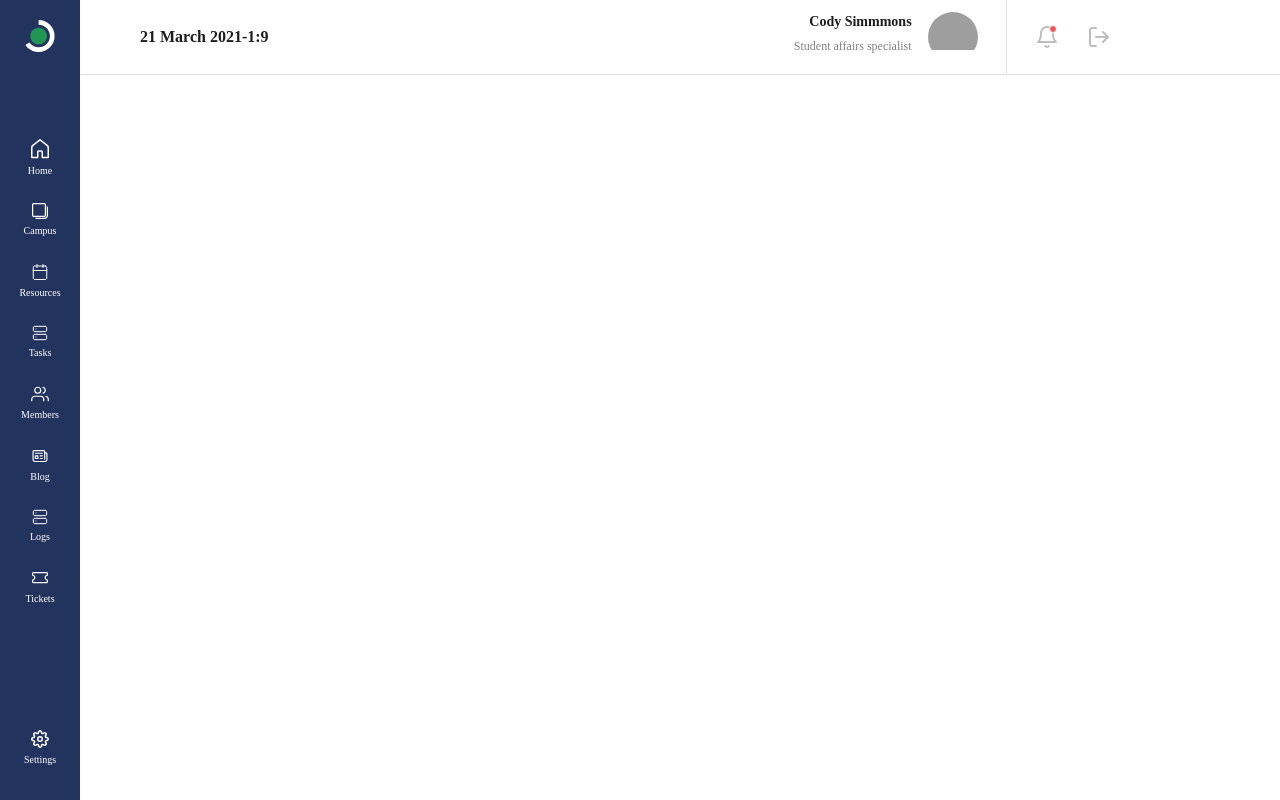
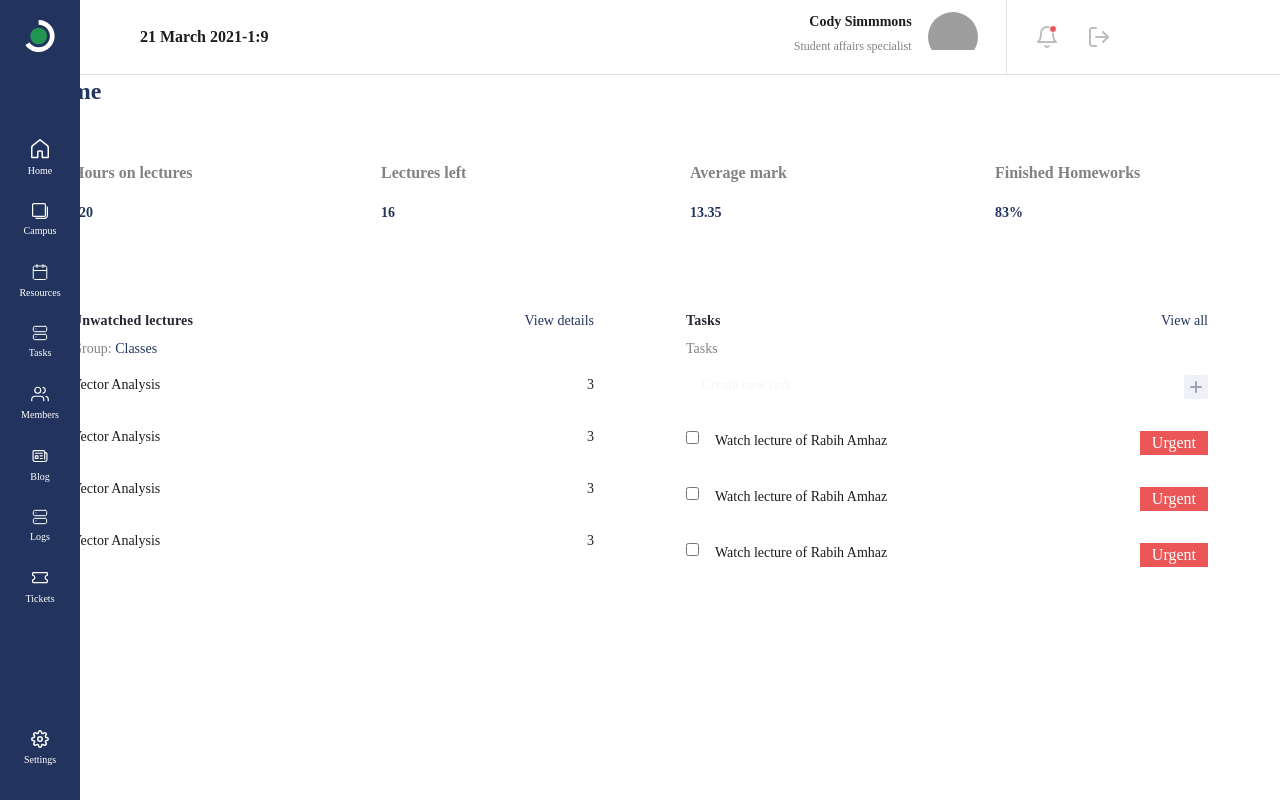
Before and after one commit to VirtuonUfaz/virtuonfront, a React (Create React App) app: page / in a window 1280 px wide. Built offline with nearby package versions, Linux system fonts and the light colour scheme; grey boxes are pictures that could not be loaded.

Commit message:
Some adjustments

```diff
--- a/src/components/Layout/Header/index.js
+++ b/src/components/Layout/Header/index.js
@@ -1,6 +1,6 @@
 import React from "react";
 import Notifications from "assets/notifications.svg";
-import Logout from "assets/logout.svg";
+import Logout from "../../../assets/logout.svg"
 import "./styles.scss";
 
 const Header = () => {
--- a/src/components/Layout/Rooms/Cards/Cards.css
+++ b/src/components/Layout/Rooms/Cards/Cards.css
@@ -6,6 +6,9 @@
     top: 232px; */
 
     /* Green 2 */
+    display: flex;
+    justify-content: space-between;
+    flex-wrap: wrap;
 
     background: #27AE60;
     border-radius: 2px 2px 0px 0px;
@@ -13,13 +16,15 @@
 
 .Card {
     /* Rectangle 117 */
+    /* left: 200px;
+    top: 250px; */
+
+
+
 
     /* position: absolute; */
     width: 160px;
     height: 121px;
-    left: 200px;
-    top: 250px;
-
     /* Gray 5 */
     border: 1px solid #E0E0E0;
     box-sizing: border-box;
@@ -30,7 +35,7 @@
 .Room_number {
     /* Date label */
 
-    position: absolute;
+    /* position: absolute; */
     width: 32px;
     height: 32px;
     /* right: 1008px;
@@ -54,13 +59,9 @@
 .Room_type {
     /* Date label */
 
-    position: absolute;
+    /* position: absolute; */
     width: 27px;
     height: 24px;
-    right:10px;
-    top:8px;
-    /* right: 896px;
-    top: calc(50% - 24px/2 - 288px); */
 
     /* 12 Regular */
     font-family: Averta;
@@ -79,14 +80,14 @@
 .Time {
     /* 15:00 - 16:00 */
 
-    position: absolute;
+    /* position: absolute; */
     width: 71px;
     height: 24px;
     /* left: 400px;
     top: 280px; */
 
-    top : 50px;
-    left: 5px;
+    /* top : 50px;
+    left: 5px; */
 
     /* 12 OVERLINE */
     font-family: Averta;
@@ -104,14 +105,14 @@
 .Info {
     /* Date label */
 
-    position: absolute;
+    /* position: absolute; */
     width: 27px;
     height: 16px;
     /* left: 500px;
     top: 285px; */
 
-    top: 55px;
-    right:5px;
+    /* top: 10px; */
+    /* right:5px; */
 
     /* 10 Tiny */
     font-family: Averta;
--- a/src/components/Layout/Rooms/Cards/Cards.js
+++ b/src/components/Layout/Rooms/Cards/Cards.js
@@ -8,9 +8,10 @@ const cards = (props) => {
 
     infos = (
         <div>
-            {props.infos.map(i => {
+            {props.infos.map((i,k) => {
+                console.log(i.time + "  " + i.info)
                 return (
-                    <div>
+                    <div key={k}>
                         <p className="Time">{i.time}</p>
                         <p className="Info">{i.info}</p>
                     </div>
--- a/src/views/App.tsx
+++ b/src/views/App.tsx
@@ -5,6 +5,7 @@ import Layout from "components/Layout";
 const Home = React.lazy(() => import("./Home"));
 const Login = React.lazy(() => import("./Login"));
 const Rooms = React.lazy(() => import("./Rooms"));
+const RoomsInside = React.lazy(() => import("./Rooms/RoomsInside/RoomsInside"));
 
 function App() {
   return (
@@ -14,9 +15,8 @@ function App() {
           <Layout>
             <Switch>
               <Route exact path="/" component={Home} />
-            </Switch>
-            <Switch>
               <Route exact path="/Rooms" component={Rooms} />
+              <Route exact path="/RoomsInside" component={RoomsInside} />
             </Switch>
           </Layout>
         </React.Suspense>
--- a/src/views/Home/index.js
+++ b/src/views/Home/index.js
@@ -1,7 +1,93 @@
-import React from "react";
+// import Plus from "assets/Icons/plus.svg";
+import Plus from "../../assets/plus.svg";
+// import { useState } from "react";
 
 const Home = () => {
-  return <div>Hi</div>;
+  const addTaskHander = () => {};
+  return (
+    <div className="py-10">
+      <h1 className="md-header">Home</h1>
+      <div className="flex gap-7 my-8">
+        <div className="border flex-1  rounded py-6 px-8 text-center">
+          <p className="text bold text-md text-gray mb-5">Hours on lectures</p>
+          <p className="text bold text-blue text-xxl text-secondary-font">
+            120
+          </p>
+        </div>
+        <div className="border flex-1  rounded py-6 px-8 text-center">
+          <p className="text bold text-md text-gray mb-5">Lectures left</p>
+          <p className="text bold text-blue text-xxl">16</p>
+        </div>
+        <div className="border flex-1  rounded py-6 px-8 text-center">
+          <p className="text bold text-md text-gray mb-5">Average mark</p>
+          <p className="text bold text-blue text-xxl">13.35</p>
+        </div>
+        <div className="border flex-1  rounded py-6 px-7 text-center">
+          <p className="text bold text-md text-gray mb-5">Finished Homeworks</p>
+          <p className="text bold text-blue text-xxl">83%</p>
+        </div>
+      </div>
+      <div className="flex gap-7 my-8">
+        <div className="border rounded flex-1 flex-as-s">
+          <div className="flex flex-jc-sb mb-2 pt-8 px-8">
+            <div className="sm-header">Unwatched lectures</div>
+            <div className="text text-blue">View details</div>
+          </div>
+          <div className="text text-sm text-gray px-8">
+            Group: <span className="text-blue">Classes</span>
+          </div>
+          <div className="flex flex-column mt-9">
+            {[1, 2, 3, 4].map((lesson, index) => (
+              <div
+                key={index}
+                className="flex flex-jc-sb border-bottom px-8 py-4"
+              >
+                <p className="text">Vector Analysis</p>
+                <p className="text">3</p>
+              </div>
+            ))}
+          </div>
+        </div>
+        <div className="border rounded flex-1 flex-as-s">
+          <div className="flex flex-jc-sb mb-2 pt-8 px-8">
+            <div className="sm-header">Tasks </div>
+            <div className="text text-blue">View all</div>
+          </div>
+          <div className="text text-sm text-gray px-8">Tasks</div>
+          <div className="flex flex-column mt-9">
+            <div className="flex flex-jc-sb border-bottom px-8 py-4">
+              <p className=" ml-4 text text-light-gray ">Create new task</p>
+
+              <img
+                src={Plus}
+                alt=""
+                className="cursor-pointer"
+                onClick={addTaskHander}
+              />
+            </div>
+            {[1, 2, 3].map((tasks, index) => (
+              <div
+                key={index}
+                className="flex flex-jc-sb border-bottom px-8 py-4"
+              >
+                <div className="flex">
+                  <label className="custom-checkbox-label">
+                    <input type="checkbox" />
+                    <span className="custom-checkbox"></span>
+                  </label>
+                  <p className=" ml-4 text">Watch lecture of Rabih Amhaz</p>
+                </div>
+
+                <div className="rounded py-1 px-3 bg-red text-white text=sm">
+                  Urgent
+                </div>
+              </div>
+            ))}
+          </div>
+        </div>
+      </div>
+    </div>
+  );
 };
 
 export default Home;
--- /dev/null
+++ b/src/views/Rooms/RoomsInside/RoomsInside.js
@@ -0,0 +1,11 @@
+import React from "react"
+
+const RoomsInside = (props) => {
+    return(
+        <div>
+            <p>asd</p>
+        </div>
+    )
+}
+
+export default RoomsInside;
--- a/src/views/Rooms/index.js
+++ b/src/views/Rooms/index.js
@@ -4,19 +4,16 @@ import Cards from "../../components/Layout/Rooms/Cards/Cards";
 
 const rooms = () => {
 
-  let infos = [
-    {time:"15:00-16:00", info:"Break"},
-    {time:"02:00-04:00", info:"JASDHJJSAD"}
+
+  let cardList = [
+    {room:"102", type:"Staff", color:"#27AE60", infos:[{time:"15:00-16:00", info:"Break"},{time:"02:00-04:00", info:"JASDHJJSAD"}]},
+    {room:"103", type:"Lab", color:"red", infos:[{time:"11:00-13:00", info:"UE803"},{time:"09:00-12:00", info:"KASFA"}]}
   ]
 
-  let cardList = [
-    {room:"102", type:"Staff", color:"#27AE60", infos:infos},
-    {room:"103", type:"Lab", color:"red", infos:infos}
-  ]
-
-  let cards = cardList.map(card => {
+  let cards = cardList.map((card,k) => {
     return (
       <Cards
+        key={k}
         room={card.room}
         type={card.type}
         color={card.color}
```
Also changed, not shown: src/assets/plus.svg (added).
